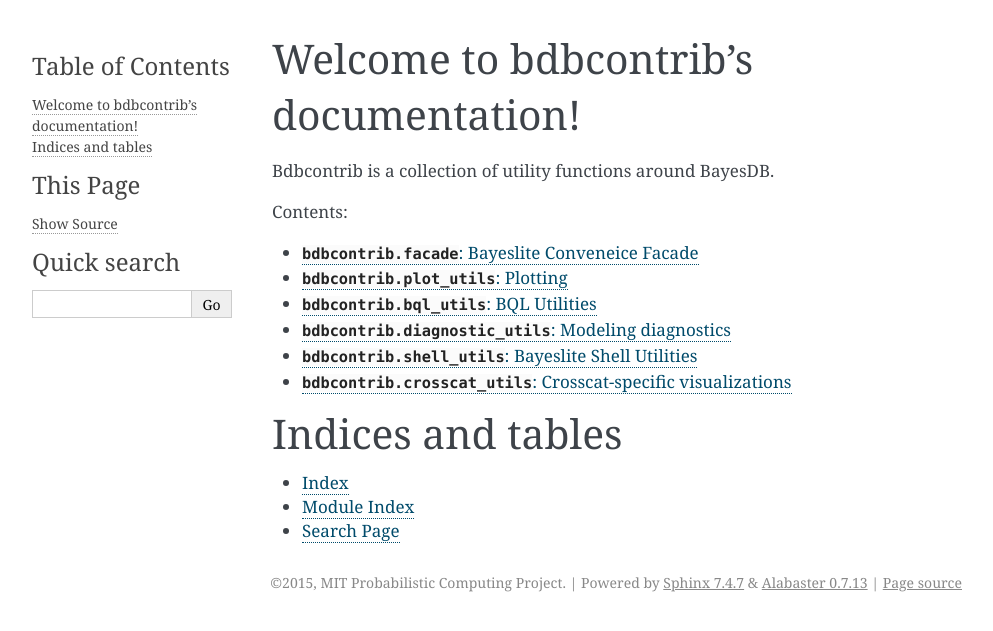
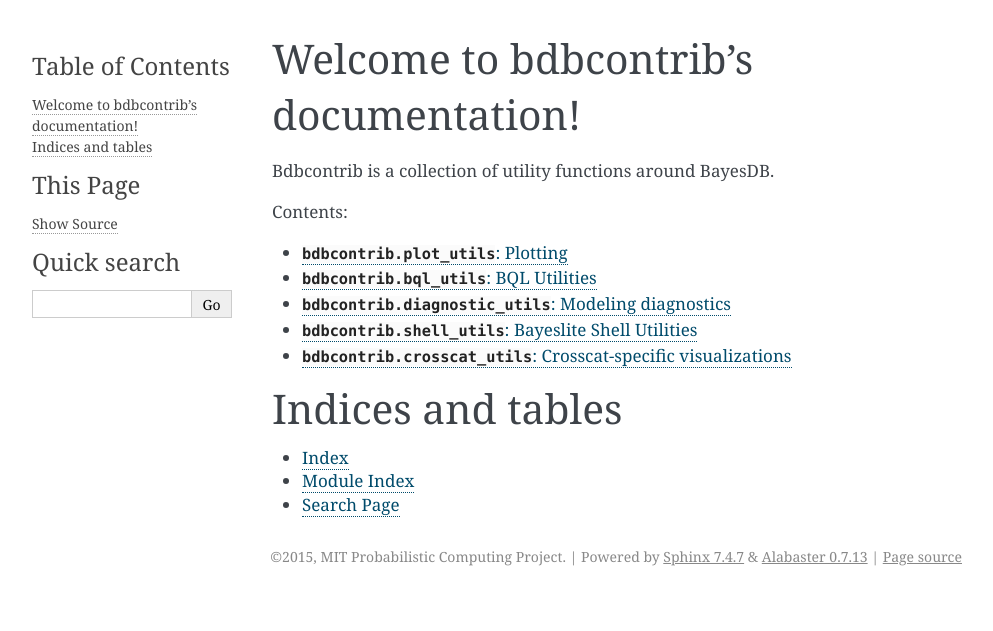
Before and after one commit to probcomp/bdbcontrib, a Sphinx documentation site: the page built from doc/index.rst, in a window 1280 px wide. Shown: the top 631 px of the page, without its empty margins (148-1141 px from the left). Built offline with Sphinx 7.4.7, drawn with Linux system fonts in a browser that asks for light colours.

Commit message:
Do not publicize "facade".
It is now internal, possibly scheduled for deletion.

```diff
--- a/doc/facade.rst
+++ /dev/null
@@ -1,5 +0,0 @@
-:mod:`bdbcontrib.facade`: Bayeslite Conveneice Facade
-=====================================================
-
-.. automodule:: bdbcontrib.facade
- :members:
--- a/doc/index.rst
+++ b/doc/index.rst
@@ -13,7 +13,6 @@
 .. toctree::
    :maxdepth: 2
 
-   facade
    plot_utils
    bql
    diagnostic
```
